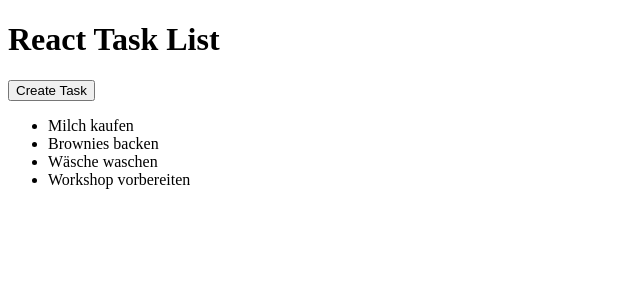
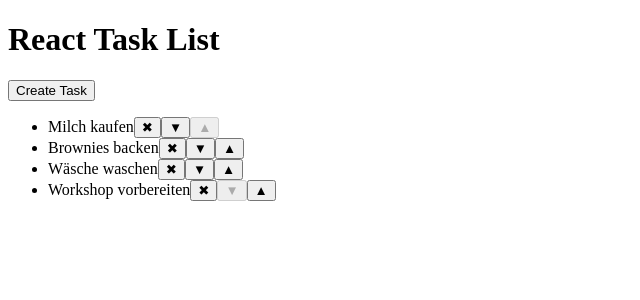
Before and after one commit to christopherstock/NodeAdvancedPrimer, a React app: page / in a window 1280 px wide. Shown: the top 300 px of the page, without its empty margins (0-640 px from the left). Built offline with nearby package versions, Linux system fonts and the light colour scheme; the HTML template or start-up script is replaced by a standard one.

Commit message:
Added callbacks for TaskList management.

```diff
--- a/src/de/computy/react-primer/App.tsx
+++ b/src/de/computy/react-primer/App.tsx
@@ -52,7 +52,12 @@
                 </button>
 
                 { /* task list */ }
-                <rp.TaskList taskList={ this.state.taskList } />
+                <rp.TaskList
+                    taskList={ this.state.taskList }
+                    onTaskDelete={   ( taskIndex:number ):void => { this.deleteTask(   taskIndex ); } }
+                    onTaskMoveUp={   ( taskIndex:number ):void => { this.moveTaskUp(   taskIndex ); } }
+                    onTaskMoveDown={ ( taskIndex:number ):void => { this.moveTaskDown( taskIndex ); } }
+                />
 
             </div>;
         }
@@ -77,4 +82,83 @@
                 }
             );
         }
+
+        /**
+        *   Deletes the task with the specified index.
+        *
+        *   @param taskIndex The index of the task to delete.
+        */
+        private deleteTask( taskIndex:number ) : void
+        {
+            console.log( 'App.deleteTask( ' + taskIndex + ' ) being invoked' );
+
+            // copy original array
+            const newTaskList:string[] = this.state.taskList.slice();
+            newTaskList.splice( taskIndex, 1 );
+
+            // set new state forcing the component to re-render
+            this.setState(
+                {
+                    taskList: newTaskList,
+                }
+            )
+        }
+
+        /**
+        *   Moves the task with the specified index up.
+        *
+        *   @param taskIndex The index of the task to move up.
+        */
+        private moveTaskUp( taskIndex:number ) : void
+        {
+            console.log( 'App.moveTaskUp( ' + taskIndex + ' ) being invoked' );
+
+            if ( taskIndex > 0 )
+            {
+                // copy original array
+                const newTaskList    :string[] = this.state.taskList.slice();
+
+                const taskToMoveUp   :string   = newTaskList[ taskIndex     ];
+                const taskToMoveDown :string   = newTaskList[ taskIndex - 1 ];
+
+                newTaskList[ taskIndex - 1 ] = taskToMoveUp;
+                newTaskList[ taskIndex     ] = taskToMoveDown;
+
+                // set new state forcing the component to re-render
+                this.setState(
+                    {
+                        taskList: newTaskList,
+                    }
+                )
+            }
+        }
+
+        /**
+        *   Moves the task with the specified index down.
+        *
+        *   @param taskIndex The index of the task to move down.
+        */
+        private moveTaskDown( taskIndex:number ) : void
+        {
+            console.log( 'App.moveTaskDown( ' + taskIndex + ' ) being invoked' );
+
+            if ( taskIndex < this.state.taskList.length - 1 )
+            {
+                // copy original array
+                const newTaskList    :string[]  = this.state.taskList.slice();
+
+                const taskToMoveDown :string    = newTaskList[ taskIndex     ];
+                const taskToMoveUp   :string    = newTaskList[ taskIndex + 1 ];
+
+                newTaskList[ taskIndex + 1  ] = taskToMoveDown;
+                newTaskList[ taskIndex      ] = taskToMoveUp;
+
+                // set new state forcing the component to re-render
+                this.setState(
+                    {
+                        taskList: newTaskList,
+                    }
+                )
+            }
+        }
     }
--- a/src/de/computy/react-primer/TaskList.tsx
+++ b/src/de/computy/react-primer/TaskList.tsx
@@ -35,7 +35,45 @@
 
             for ( let taskIndex:number = 0; taskIndex < this.props.taskList.length; ++ taskIndex )
             {
-                taskItems.push( <li key={ taskIndex }>{ this.props.taskList[ taskIndex ] }</li> );
+                taskItems.push
+                (
+                    <li key={ taskIndex }>
+
+                        <div>
+
+                            { /* The item description */ }
+                            { this.props.taskList[ taskIndex ] }
+
+                            { /* Button 'Delete' */ }
+                            <button
+                                onClick={ ():void => { this.props.onTaskDelete( taskIndex ); } }
+                                className="button"
+                            >
+                                &#10006;
+                            </button>
+
+                            { /* Button 'Move Down' */ }
+                            <button
+                                onClick={ ():void => { this.props.onTaskMoveDown( taskIndex ); } }
+                                disabled={ taskIndex === this.props.taskList.length - 1 }
+                                className="button"
+                            >
+                                &#9660;
+                            </button>
+
+                            { /* Button 'Move Up' */ }
+                            <button
+                                onClick={ ():void => { this.props.onTaskMoveUp( taskIndex ); } }
+                                disabled={ taskIndex === 0 }
+                                className="button"
+                            >
+                                &#9650;
+                            </button>
+
+                        </div>
+
+                    </li>
+                );
             }
 
             return taskItems;
--- a/src/de/computy/react-primer/TaskListProps.ts
+++ b/src/de/computy/react-primer/TaskListProps.ts
@@ -5,5 +5,14 @@
     export interface TaskListProps
     {
         /** All task items to display in the task list. */
-        taskList :string[];
+        taskList       :string[];
+
+        /** The callback being invoked when the 'delete task' button is pressed. */
+        onTaskDelete   :( taskIndex:number ) => void;
+
+        /** The callback being invoked when the 'move task down' button is pressed. */
+        onTaskMoveDown :( taskIndex:number ) => void;
+
+        /** The callback being invoked when the 'move task up' button is pressed. */
+        onTaskMoveUp   :( taskIndex:number ) => void;
     }
```
